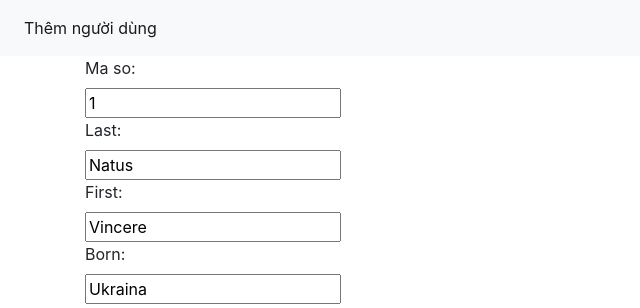
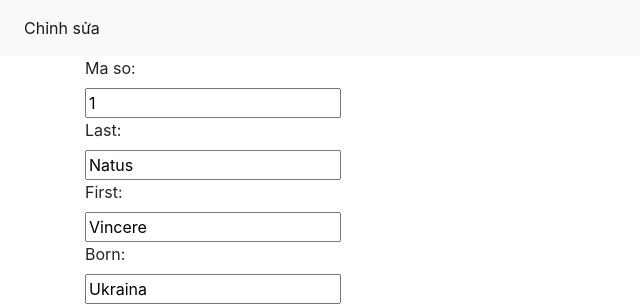
Before and after one commit to minhm01/myapi, a Flask app: page / in a window 1280 px wide. Shown: the top 308 px of the page, without its empty margins (0-640 px from the left). Run offline with Flask 2, Linux system fonts and the light colour scheme; some libraries are stand-ins or nearby versions.

Commit message:
Update index.html

```diff
--- a/templates/index.html
+++ b/templates/index.html
@@ -26,7 +26,7 @@
         <div class="collapse navbar-collapse" id="navbarNav">
             <ul class="navbar-nav">
             <li class="nav-item active">
-                <a class="nav-link" href="list">Thêm người dùng</a>
+                <a class="nav-link" href="list">Chỉnh sửa</a>
             </li>
             </ul>
         </div>
```
